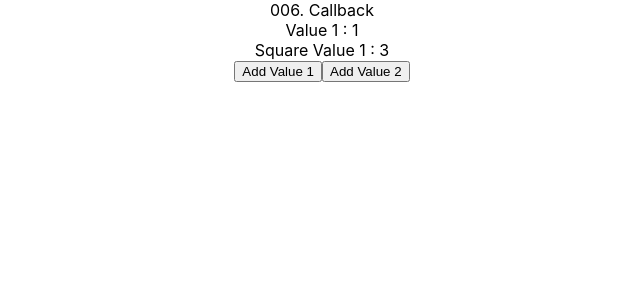
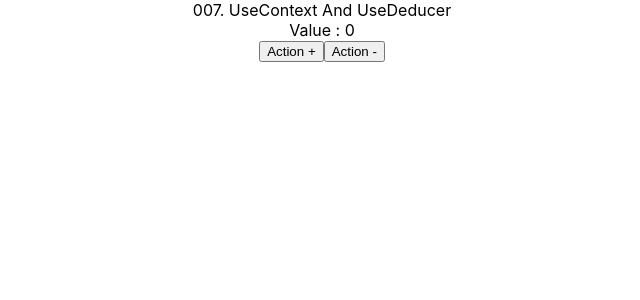
Before and after one commit to SuhutDev/ReactTypescript, a React (Create React App) app: page / in a window 1280 px wide. Shown: the top 300 px of the page, without its empty margins (318-958 px from the left). Built offline with nearby package versions, Linux system fonts and the light colour scheme.

Commit message:
UseContextAndUseReducer

```diff
--- a/src/App.tsx
+++ b/src/App.tsx
@@ -8,6 +8,7 @@ import Coba003UseEffectCallApi from "./Components/003UseEffectCallApi/Coba003Use
 import Coba004UseRef from "./Components/004UseRef/Coba004UseRef";
 import Coba005UseMemo from "./Components/005UseMemo/Coba005UseMemo";
 import Coba006UseCallback from "./Components/006UseCallback/Coba006UseCallback";
+import Coba007UseContext from "./Components/007UseContextAndUseReducer/Coba007UseContextAndUseReducer";
 
 function App() {
   return (
@@ -17,7 +18,8 @@ function App() {
       {/* <Coba003UseEffectCallApi /> */}
       {/* <Coba004UseRef /> */}
       {/* <Coba005UseMemo /> */}
-      <Coba006UseCallback />
+      {/* <Coba006UseCallback /> */}
+      <Coba007UseContext />
     </div>
   );
 }
--- /dev/null
+++ b/src/Components/007UseContextAndUseReducer/Coba007UseContextAndUseReducer.tsx
@@ -0,0 +1,25 @@
+import React, { useState, useRef, useCallback, useEffect } from "react";
+import { CountProvider, useCount } from "./CountContext";
+
+const Coba007UseContextAndUseReducer = () => {
+  return (
+    <CountProvider>
+      <Display />
+    </CountProvider>
+  );
+};
+
+//https://stackoverflow.com/questions/68981814/react-context-returning-undefined-with-usecontext
+function Display() {
+  const { state, dispatch } = useCount();
+  return (
+    <>
+      <div>007. UseContext And UseDeducer</div>
+      <div>Value : {state.count}</div>
+      <button onClick={() => dispatch({ type: "increment" })}>Action +</button>
+      <button onClick={() => dispatch({ type: "decrement" })}>Action -</button>
+    </>
+  );
+}
+
+export default Coba007UseContextAndUseReducer;
--- /dev/null
+++ b/src/Components/007UseContextAndUseReducer/CountContext.tsx
@@ -0,0 +1,44 @@
+import React, { createContext, useContext, useReducer } from "react";
+
+type Action = { type: "increment" } | { type: "decrement" };
+type Dispatch = (action: Action) => void;
+type State = { count: number };
+type CountProviderProps = { children: React.ReactNode };
+
+const CountStateContext = createContext<
+  { state: State; dispatch: Dispatch } | undefined
+>(undefined); //{ state: { count: 0 } as State, dispatch: () => {} }
+
+function countReducer(state: State, action: Action) {
+  switch (action.type) {
+    case "increment": {
+      return { count: state.count + 1 };
+    }
+    case "decrement": {
+      return { count: state.count - 1 };
+    }
+    default: {
+      throw new Error(`Unhandled action type`);
+    }
+  }
+}
+
+function CountProvider({ children }: CountProviderProps) {
+  const [state, dispatch] = useReducer(countReducer, { count: 0 });
+  const value = { state, dispatch };
+  return (
+    <CountStateContext.Provider value={value}>
+      {children}
+    </CountStateContext.Provider>
+  );
+}
+
+function useCount() {
+  const context = useContext(CountStateContext);
+  if (context === undefined) {
+    throw new Error(`useCount must used within a CountProvider`);
+  }
+  return context;
+}
+
+export { CountProvider, useCount };
```
